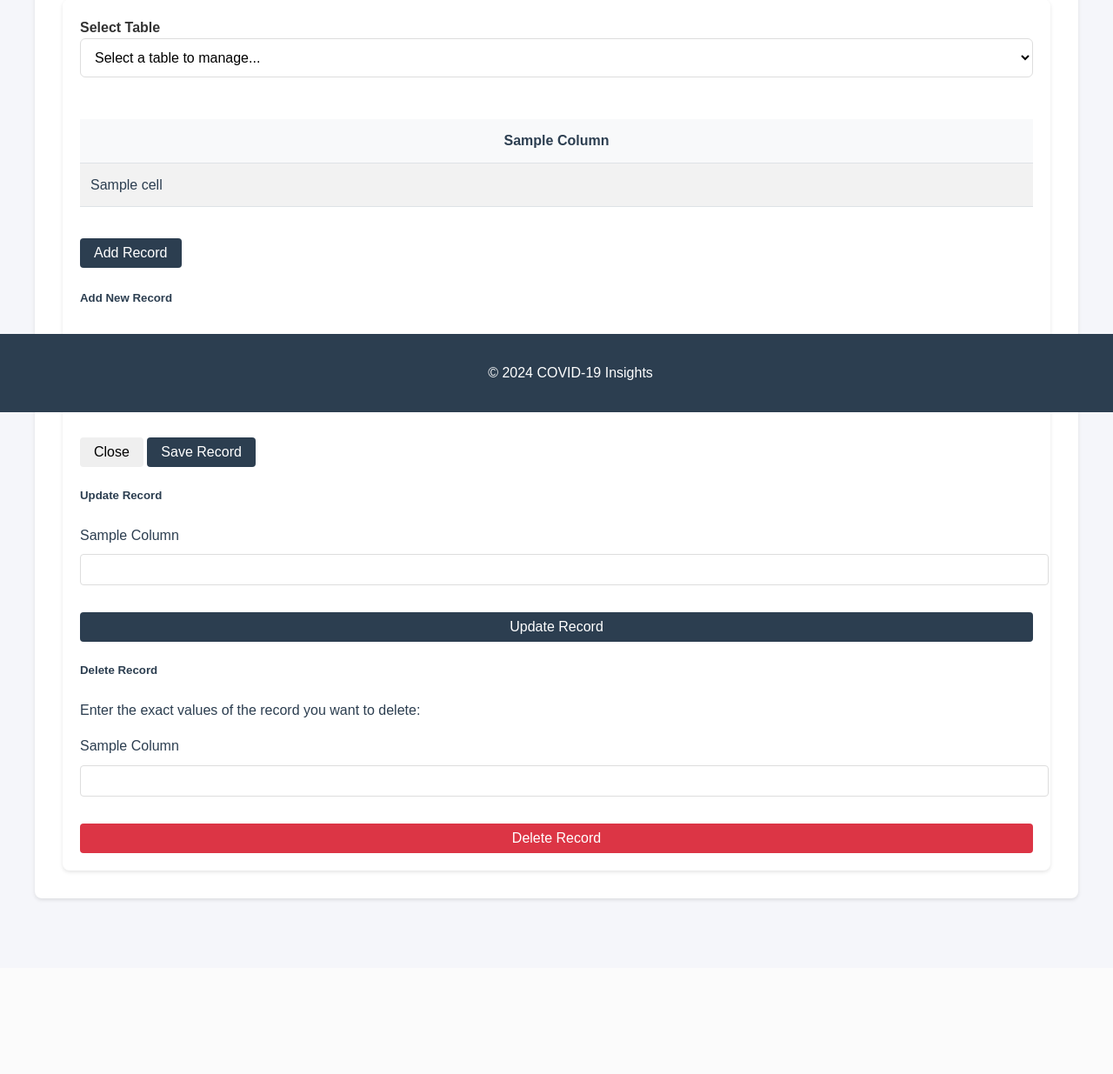
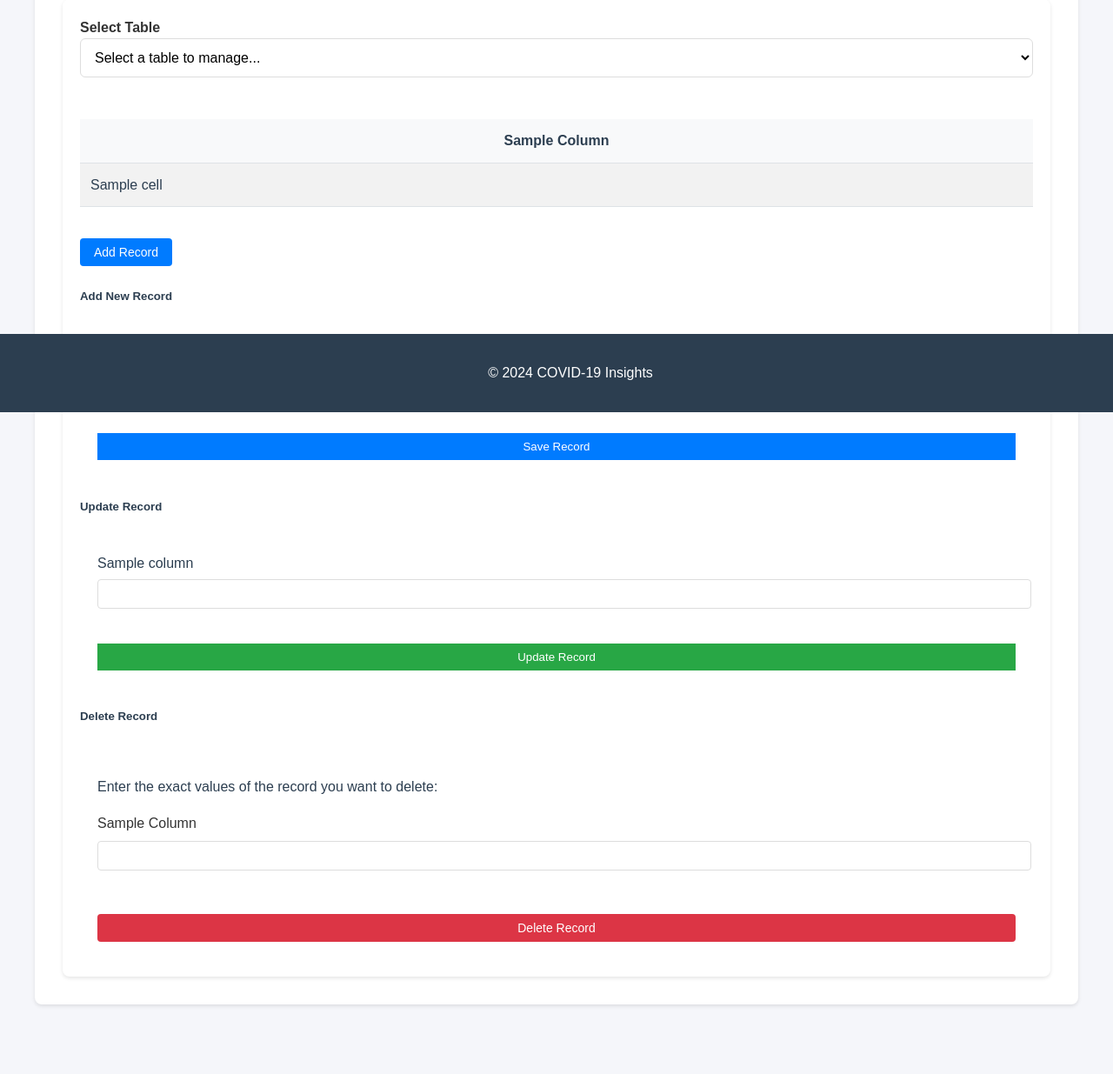
Before and after one commit to alexciechonski/CRUD-comp0034-Flask, a Flask app: template src/frontend/templates/table_crud.html in a window 1280 px wide. Shown: the part 326-1561 px from the top of the page at 87% size. Before the commit the page ends 1362 px from the top, so only its background shows below. Run offline with Flask 3, Linux system fonts and the light colour scheme; the template is opened without the code that fills it: most values are stand-ins (such as "Sample title", 1, 10 or a date in 2020).

Commit message:
adding records works

```diff
--- a/src/frontend/templates/table_crud.html
+++ b/src/frontend/templates/table_crud.html
@@ -62,7 +62,6 @@
                     {% for category, message in messages %}
                         <div class="alert alert-{{ category }} alert-dismissible fade show" role="alert">
                             {{ message }}
-                            <button type="button" class="btn-close" data-bs-dismiss="alert" aria-label="Close"></button>
                         </div>
                     {% endfor %}
                 {% endif %}
@@ -77,7 +76,6 @@
                     <div class="modal-content">
                         <div class="modal-header">
                             <h5 class="modal-title">Add New Record</h5>
-                            <button type="button" class="btn-close" data-bs-dismiss="modal" aria-label="Close"></button>
                         </div>
                         <div class="modal-body">
                             <form id="addRecordForm" method="POST" action="{{ url_for('table_crud') }}">
@@ -86,16 +84,21 @@
                                 <input type="hidden" name="database" value="{{ selected_db }}">
                                 {% if table_columns %}
                                     {% for column in table_columns %}
-                                    <div class="form-group mb-3">
-                                        <label for="{{ column }}">{{ column.replace('_', ' ').title() }}</label>
-                                        <input type="text" class="form-control" id="{{ column }}" name="{{ column }}" required>
+                                    <div style="margin-bottom: 10px;">
+                                        <label style="display: block; margin-bottom: 5px;">{{ column }}</label>
+                                    {% if column == 'id' %}
+                                        <input type="number" name="{{ column }}" class="form-control">
+                                    {% elif column == 'time' %}
+                                        <input type="date" name="{{ column }}" required class="form-control">
+                                    {% elif column == 'measured_value' %}
+                                        <input type="number" name="{{ column }}" step="any" required class="form-control">
+                                    {% else %}
+                                        <input type="text" name="{{ column }}" required class="form-control">
+                                    {% endif %}
                                     </div>
                                     {% endfor %}
+                                    <button type="submit" style="background-color: #007bff; color: white; border: none;">Save Record</button>
                                 {% endif %}
-                                <div class="modal-footer">
-                                    <button type="button" class="btn btn-secondary" data-bs-dismiss="modal">Close</button>
-                                    <button type="submit" class="btn btn-primary">Save Record</button>
-                                </div>
                             </form>
                         </div>
                     </div>
@@ -113,13 +116,21 @@
                             <form id="updateRecordForm" method="POST" action="{{ url_for('table_crud') }}">
                                 {% if table_columns %}
                                     {% for column in table_columns %}
-                                    <div class="form-group mb-3">
-                                        <label for="update_{{ column }}">{{ column.replace('_', ' ').title() }}</label>
-                                        <input type="text" class="form-control" id="update_{{ column }}" name="{{ column }}" required>
+                                    <div style="margin-bottom: 10px;">
+                                        <label style="display: block; margin-bottom: 5px;">{{ column }}</label>
+                                    {% if column == 'id' %}
+                                        <input type="number" name="{{ column }}" class="form-control">
+                                    {% elif column == 'time' %}
+                                        <input type="date" name="{{ column }}" required class="form-control">
+                                    {% elif column == 'measured_value' %}
+                                        <input type="number" name="{{ column }}" step="any" required class="form-control">
+                                    {% else %}
+                                        <input type="text" name="{{ column }}" required class="form-control">
+                                    {% endif %}
                                     </div>
                                     {% endfor %}
+                                    <button type="submit" style="background-color: #28a745; color: white; border: none;">Update Record</button>
                                 {% endif %}
-                                <button type="submit" class="btn btn-primary">Update Record</button>
                             </form>
                         </div>
                     </div>
@@ -172,58 +183,77 @@
     margin-bottom: 20px;
 }
 
-.button-group {
-    display: flex;
-    gap: 10px;
+.modal-body {
+    padding: 20px;
+}
+
+.form-group {
+    margin-bottom: 20px;
+}
+
+.form-group label {
+    display: block;
+    margin-bottom: 8px;
+    font-weight: normal;
+    color: #333;
+}
+
+.form-control {
+    width: 100%;
+    padding: 8px;
+    border: 1px solid #ddd;
+    border-radius: 4px;
+    font-size: 14px;
+}
+
+.form-control:focus {
+    border-color: #80bdff;
+    outline: 0;
+    box-shadow: 0 0 0 0.2rem rgba(0,123,255,.25);
+}
+
+.modal-footer {
+    border-top: 1px solid #eee;
+    padding: 15px 0 0;
+    margin-top: 20px;
+}
+
+.btn {
+    padding: 8px 16px;
+    border-radius: 4px;
+    font-size: 14px;
+}
+
+.btn-primary {
+    background-color: #007bff;
+    border-color: #007bff;
+    color: white;
+}
+
+.btn-secondary {
+    background-color: #6c757d;
+    border-color: #6c757d;
+    color: white;
+}
+
+.btn:hover {
+    opacity: 0.9;
 }
 
 .modal-body form {
     display: flex;
     flex-direction: column;
-    gap: 15px;
+    gap: 10px;
 }
 
-.modal-body .form-group {
-    display: flex;
-    flex-direction: column;
-    gap: 5px;
-    position: relative;
+.modal-body input {
+    padding: 8px;
+    margin-bottom: 10px;
 }
 
-.modal-body .form-group::before,
-.modal-body .form-group::after {
-    display: none;
-}
-
-.modal-body label {
-    font-weight: 500;
-    margin-bottom: 4px;
-}
-
-.modal-body input,
-.modal-body select {
+.modal-body button {
     padding: 8px;
-    border: 1px solid #ddd;
-    border-radius: 4px;
-    appearance: none;
-    -webkit-appearance: none;
-    -moz-appearance: none;
-}
-
-/* Remove any browser default form styling */
-.modal-body input::-webkit-outer-spin-button,
-.modal-body input::-webkit-inner-spin-button,
-.modal-body input::-webkit-search-decoration,
-.modal-body input::-webkit-search-cancel-button,
-.modal-body input::-webkit-search-results-button,
-.modal-body input::-webkit-search-results-decoration {
-    -webkit-appearance: none;
-    margin: 0;
-}
-
-.btn-group-sm > .btn {
-    padding: 0.25rem 0.5rem;
-    font-size: 0.875rem;
+    margin-top: 10px;
 }
 </style>
 {% endblock %}
```
Also changed, not shown: src/backend/data/custom.db.
